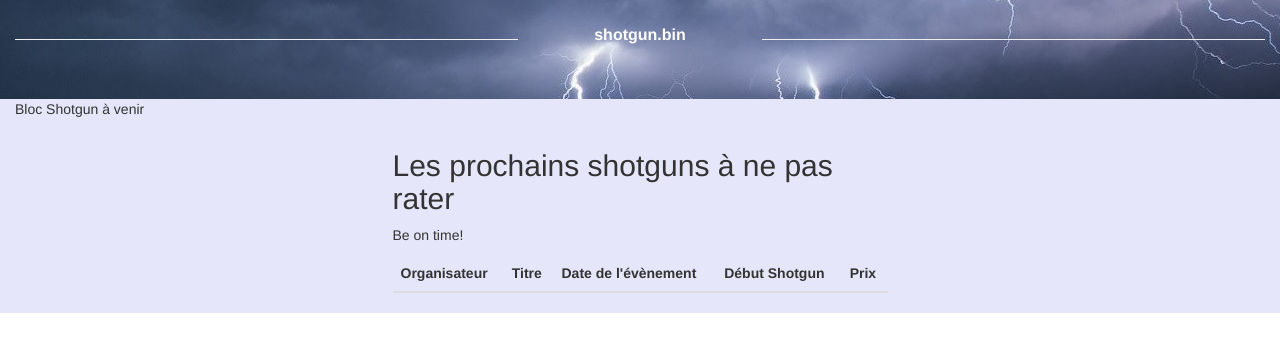
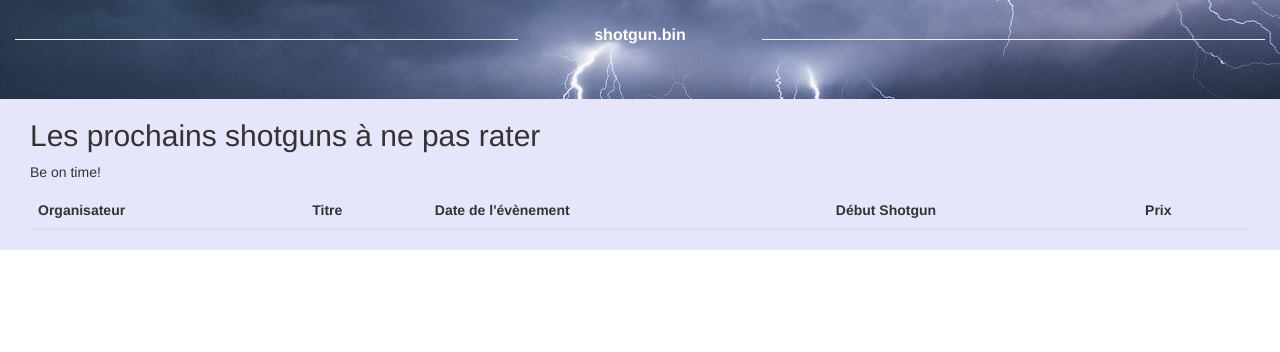
Before and after one commit to Mrktn/shotgun.bin, a PHP site: page /index.php?activePage=index in a window 1280 px wide. Shown: the part 51-403 px from the top of the page. Run offline with PHP 8.4, Linux system fonts and the light colour scheme; data that the repository does not hold is empty; some libraries are stand-ins or nearby versions.

Commit message:
Merge origin/master
Conflicts:
	classes/inscription.php
	content/content_createShotgun.php
	content/content_index.php
	content_createShotgun.php
	content_index.php

```diff
--- a/content/content_index.php
+++ b/content/content_index.php
@@ -5,18 +5,16 @@ if (!isset($_SESSION['mailUser']))
    <div class="container-fluid">
     <div class="row">
         <div class="col-sm-12 col-md-12 control-label fondColor">
-            <p>Bloc Shotgun à venir</p>
 ';
 displayShotgunAVenir(DBi::$mysqli, shotgun_event::getActiveAVenirShotguns(DBi::$mysqli));
 } else
 { // Page d'accueil pour les inscrits
 
-
 echo'
 <div class="container-fluid">
     <div class="row">
         <div class="col-sm-5 col-md-5 control-label fondColor">
-            <p>Bloc Shotgun à venir</p>
+
 ';
 displayShotgunAVenir(DBi::$mysqli, shotgun_event::getActiveAVenirShotguns(DBi::$mysqli));
 echo'
@@ -26,7 +24,7 @@ echo'
 
         </div>
         <div class="col-sm-5 col-md-5 control-label divform">
-            <p>Bloc Mon agenda</p>';
+';
 
             displayMonAgenda(DBi::$mysqli, shotgun_event::getMyShotgunsReserves(DBi::$mysqli, $_SESSION['mailUser']));
  echo'       </div>;
--- a/css/perso.css
+++ b/css/perso.css
@@ -119,5 +119,5 @@ body {
    text-align: center;
 }
 .fiftycent {
-   width: 42%;
+   width: 100%;
 }
--- a/utils.php
+++ b/utils.php
@@ -145,8 +145,9 @@ function displayMonAgenda($mysqli, $shotguns){
         <td>'.htmlspecialchars(utf8_encode($currShotgun->titre)).'</td>
         <td>'.htmlspecialchars(utf8_encode($currShotgun->date_event)).'</td>
         <td>'.htmlspecialchars(utf8_encode($currShotgun->prix)).'</td>';
-           if ($nbplaces == 0) { echo ($n.'/'.$nbplaces);} else { echo ($nbplaces);};
-        echo'<td>'.$n.'/'.htmlspecialchars(utf8_encode($currShotgun->nb_places)).'</td>
+           echo'<td>';
+          if ($nbplaces != 0) { echo ($n.'/'.$nbplaces);} else { echo ($nbplaces);};
+          echo'</td>
       </tr>';
     }
     echo'    </tbody>
```
